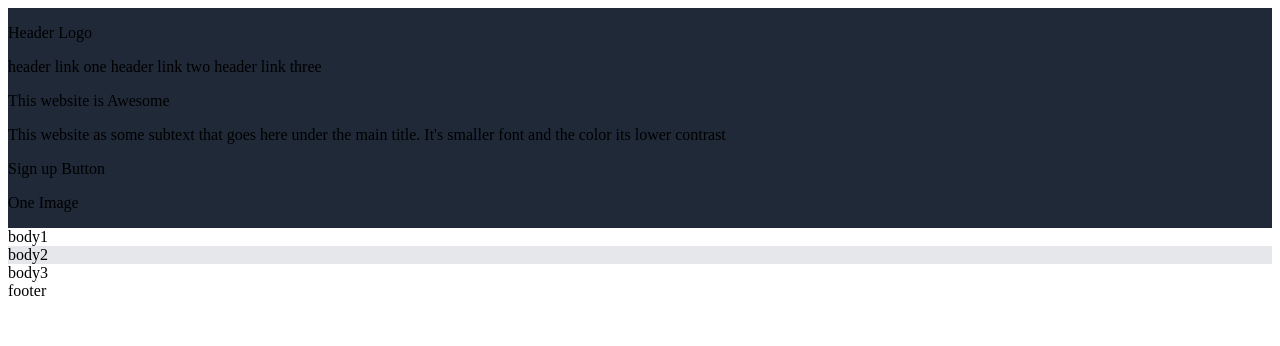
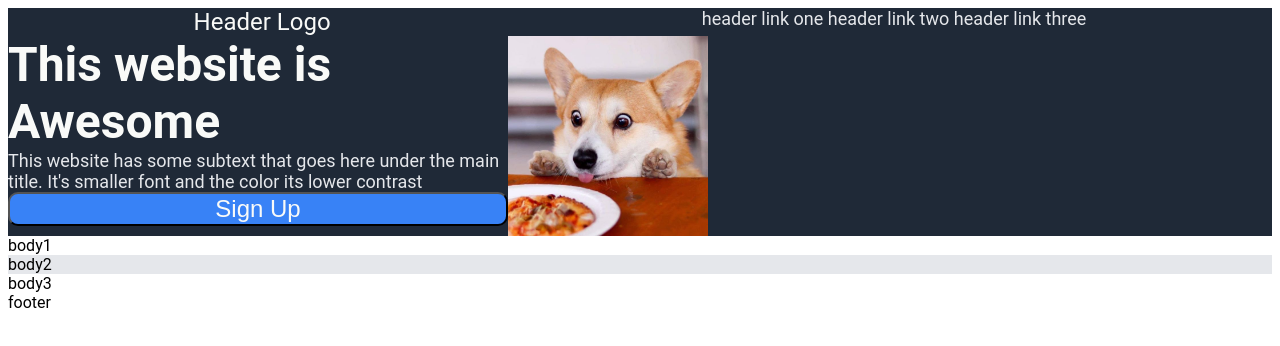
Before and after one commit to DarcianD/odin-landing-page, a plain HTML site: page index.html in a window 1280 px wide. Drawn offline with Linux system fonts and the light colour scheme.

Commit message:
added image folder n  text layout

```diff
--- a/index.html
+++ b/index.html
@@ -9,17 +9,29 @@
 </head>
 <body>
     <div class="site">
-        <div class="header">
-           <p>Header Logo</p>
-           <p>header link one
-            header link two
-            header link three</p>
-           <p> This website is Awesome</p>
-           <p>This website as some subtext that goes here under the main title.
-            It's smaller font and the color its lower contrast</p>
-           <p> Sign up Button</p>
-            <p>One Image</p>
+        <div class="body1">
+            <div class="box1">
+                <div class="headerlogo">Header Logo </div>
+                <div class="links">
+                    header link one
+                    header link two
+                    header link three
+                </div>
+            </div>
+        <div class="box2">
+            <div class="textbox1">
+                <div class="text1">This website is Awesome</div>
+                <div class="text2">
+                    This website has some subtext that goes here under the main title.
+                    It's smaller font and the color its lower contrast
+                </div>
+                <button class="signup"> Sign Up</button>
+            </div>
+            <div class="image">
+               <img src="./images/corgi.jpg" alt="">
 
+            </div>
+        </div>
 
 
         </div>
@@ -27,9 +39,9 @@
 
 
 
-        <div class="con1">body1</div>
-        <div class="con2">body2</div>
-        <div class="con3">body3</div>
+        <div class="body2">body1</div>
+        <div class="body3">body2</div>
+        <div class="body4">body3</div>
         <div class="footer">footer</div>
     </div>
 </body>
--- a/style.css
+++ b/style.css
@@ -1,6 +1,7 @@
 body{
     display: flex;
     flex-direction: column;
+    font-family: Roboto, sans-serif;
 }
 
 .site{
@@ -9,14 +10,58 @@ body{
     flex: 1;
 }
 
-.header{
+.body1{
     background-color: #1f2937;
 }
 
-.con1, .con3 {
-
+.headerlogo{
+    font-size: 24px;
+    color: #f9faf8;
 }
 
-.con2{
+.links{
+    font-size: 18px;
+    color: #e5e7eb;
+}
+
+.body3{
     background-color: #e5e7eb;
 }
+
+.box1{
+    display: flex;
+    justify-content: space-around;
+}
+
+.text1{
+    font-size: 48px;
+    font-weight: bolder;
+    color: #f9faf8;
+}
+
+.text2{
+    font-size: 18px;
+    color: #e5e7eb;
+}
+
+.signup{
+    background-color: #3882f6;
+    font-size: 24px;
+    color: #f9faf8;
+    border-radius: 10px;
+}
+.image{
+    display: flex;
+    width: 200px;
+    height: 200px;
+}
+
+.textbox1{
+    display: flex;
+    width: 500px;
+    flex-direction: column;
+}
+
+.box2  {
+    display: flex;
+}
```
Also changed, not shown: images/corgi.jpg (added).
